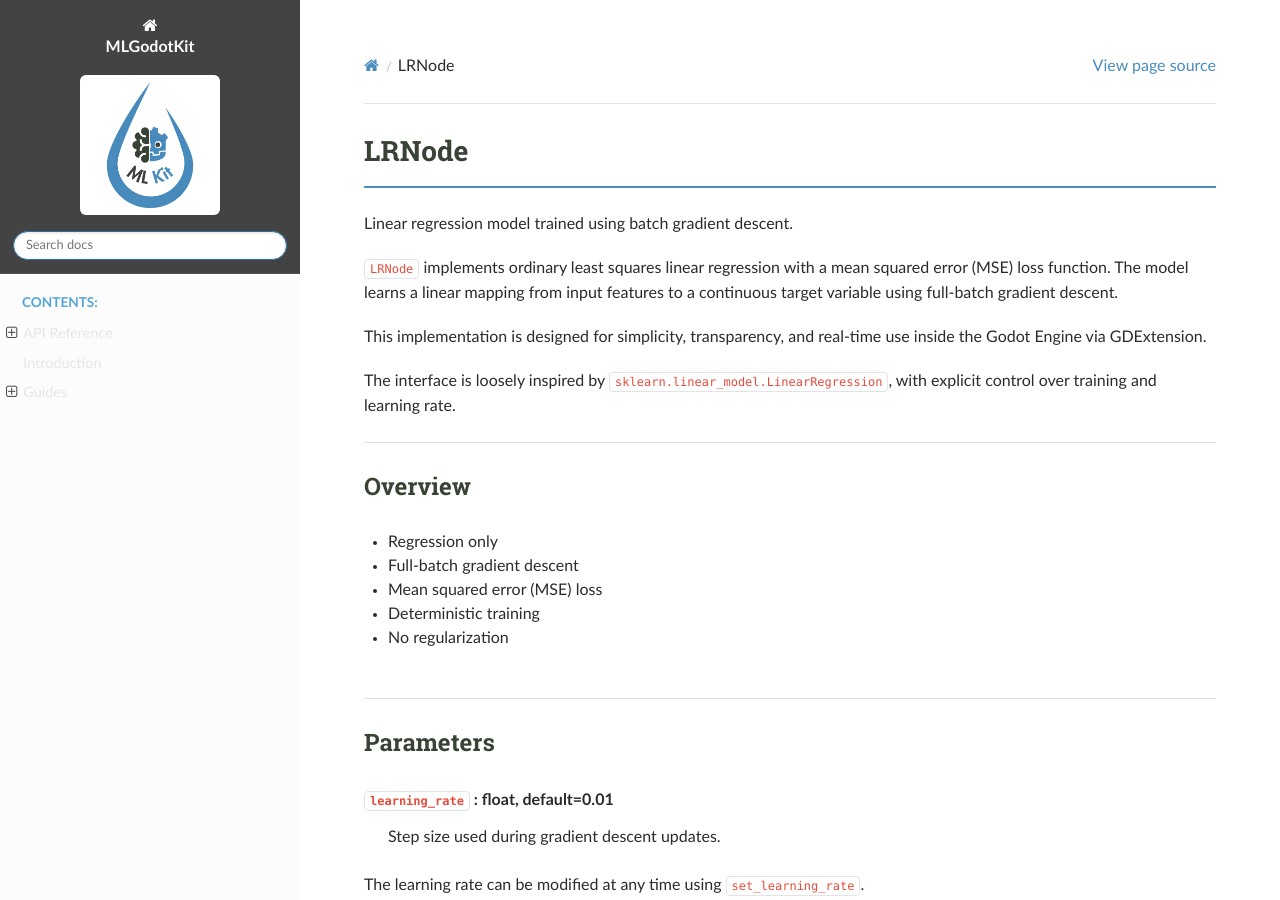
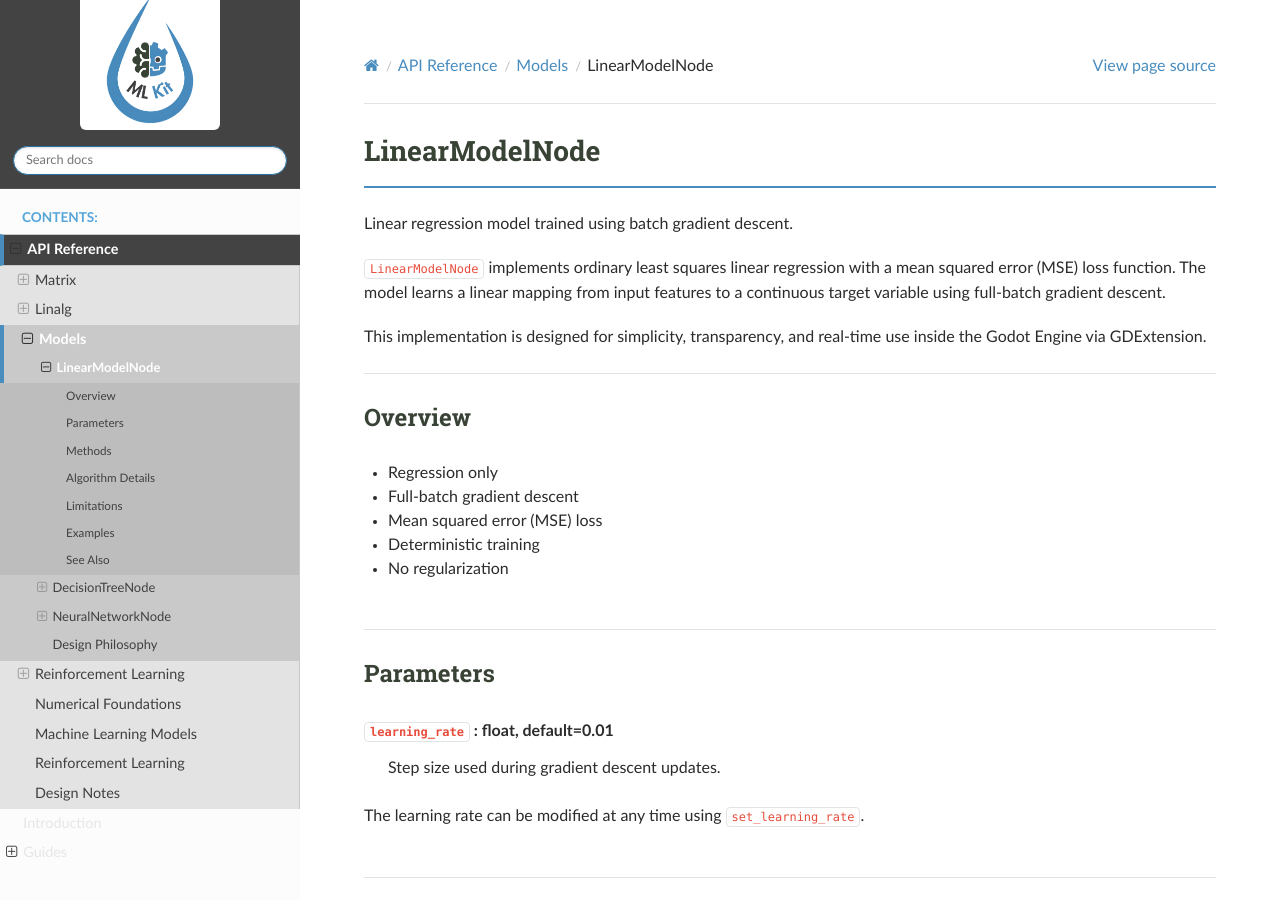
Before and after one commit to Hunter174/MLGodotKit, a Sphinx documentation site: the page built from docs/api/models/LinearModelNode.rst, in a window 1280 px wide and 900 px high. Built offline with Sphinx 7.4.7 and the Read the Docs theme 3.1.0, drawn with Linux system fonts in a browser that asks for light colours; pages that are not in the unit, such as notebooks, are missing from menus.

Commit message:
updated docs

```diff
--- a/docs/api/models/DecisionTreeNode.rst
+++ b/docs/api/models/DecisionTreeNode.rst
@@ -1,4 +1,4 @@
-DTreeNode
+DecisionTreeNode
 =========
 
 Decision tree classifier based on Gini impurity.
--- a/docs/api/models/LinearModelNode.rst
+++ b/docs/api/models/LinearModelNode.rst
@@ -1,17 +1,14 @@
-LRNode
+LinearModelNode
 ======
 
 Linear regression model trained using batch gradient descent.
 
-``LRNode`` implements ordinary least squares linear regression with a mean
+``LinearModelNode`` implements ordinary least squares linear regression with a mean
 squared error (MSE) loss function. The model learns a linear mapping from input
 features to a continuous target variable using full-batch gradient descent.
 
 This implementation is designed for simplicity, transparency, and real-time
 use inside the Godot Engine via GDExtension.
-
-The interface is loosely inspired by ``sklearn.linear_model.LinearRegression``,
-with explicit control over training and learning rate.
 
 ----
 
--- a/docs/api/models/index.rst
+++ b/docs/api/models/index.rst
@@ -3,9 +3,9 @@ Models
 .. toctree::
    :maxdepth: 1
 
-   lrnode
-   dtreenode
-   nnnode
+   LinearModelNode
+   DecisionTreeNode
+   NeuralNetworkNode
 
 Machine learning models implemented as native Godot nodes.
 
```
Also changed, not shown: docs/api/models/NeuralNetworkNode.rst (+2 -5 lines).
